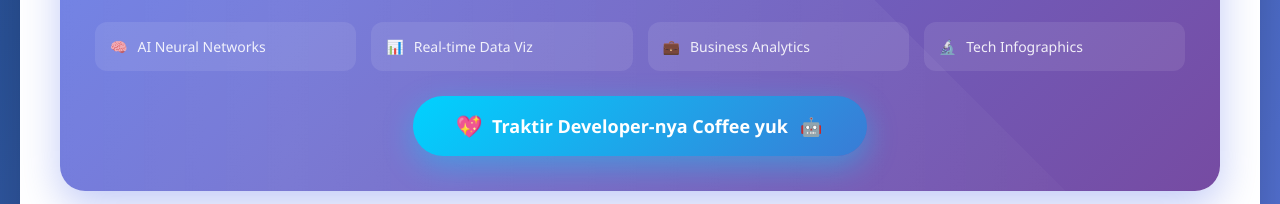
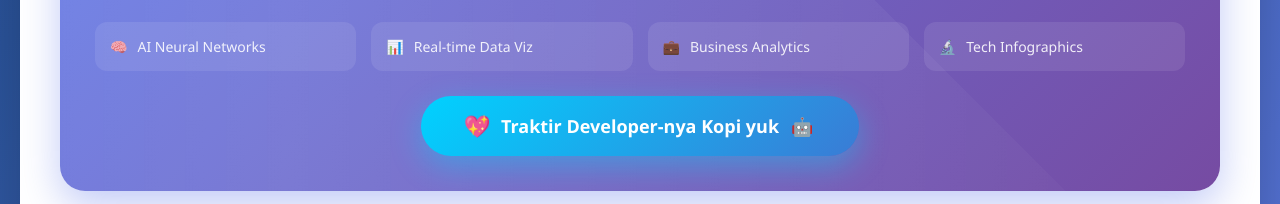
Before and after one commit to micro-boy/AI-Diagram-Data-Analytics, a plain HTML site: page index.html in a window 1280 px wide. Shown: the part 2088-2292 px from the top of the page. Drawn offline with Linux system fonts and the light colour scheme.

Commit message:
Update index.html

```diff
--- a/index.html
+++ b/index.html
@@ -835,7 +835,7 @@
                        class="donate-btn"
                        onclick="trackDonation()">
                         <span class="heart-icon">💖</span>
-                        <span>Traktir Developer-nya Coffee yuk</span>
+                        <span>Traktir Developer-nya Kopi yuk</span>
                         <span>🤖</span>
                     </a>
                 </div>
```
